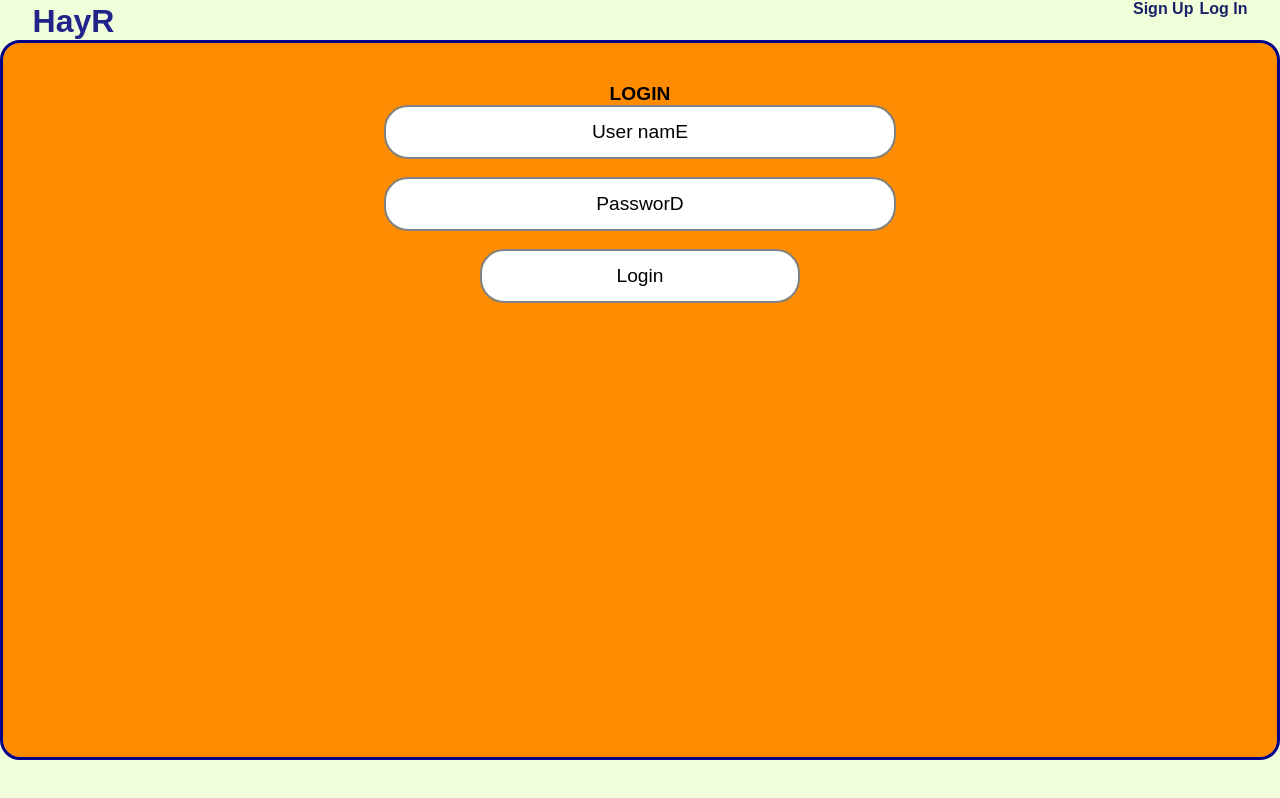
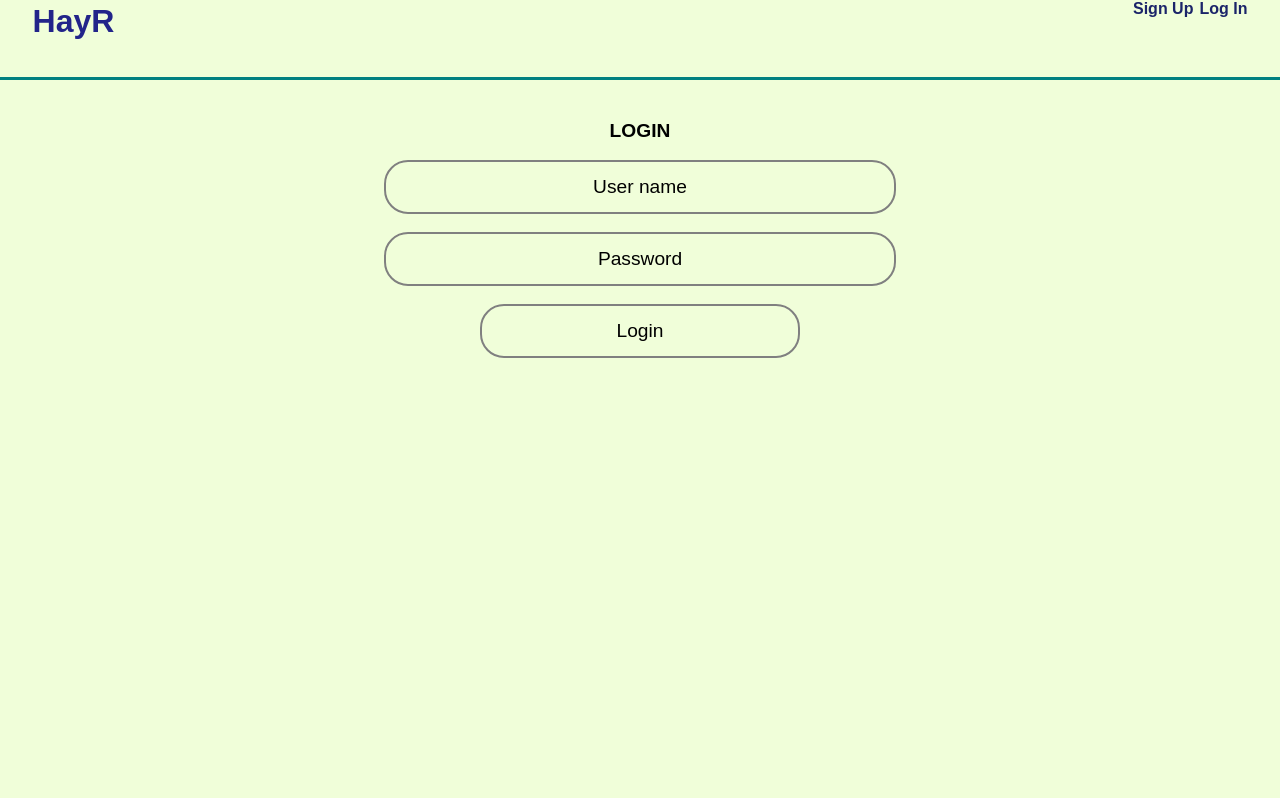
Before and after one commit to ManXD3la/hayr-client, a React (Create React App) app: page /login in a window 1280 px wide. Built offline with nearby package versions, Linux system fonts and the light colour scheme.

Commit message:
fixed login and landing grammar/ styling

```diff
--- a/src/components/LandingPage/Landing.css
+++ b/src/components/LandingPage/Landing.css
@@ -4,7 +4,6 @@
 
 .landingBtn {
     text-decoration: none;
-
 }
 
 section {
--- a/src/components/LandingPage/Landing.js
+++ b/src/components/LandingPage/Landing.js
@@ -1,5 +1,5 @@
 import React, {Component} from 'react';
-import {Redirect, Link} from 'react-router-dom'
+import {Redirect} from 'react-router-dom'
 
 import './Landing.css';
 
@@ -16,10 +16,6 @@ class Landing extends Component {
         }
     }
 
-    // componentDidMount() {
-        // if if the context showsloggedIn, disable sign up button
-    // }
-    // pass this through context
     validateEmail = eMail => {
         const emailFormatRegEx = new RegExp(/^[A-Z0-9._%+-]+@[A-Z0-9.-]+\.[A-Z]{2,4}$/i);
         if (emailFormatRegEx.test(eMail)) {
@@ -111,12 +107,12 @@ class Landing extends Component {
 
                 <section>
                     <h3>Record Reflection, Share Safely</h3>
-                    <p>As you become more comfortable with entering a few words about your day as  a reflection, you always have the option to reveal them to others anonymously. By sharing a reflection to the HayR community, you are able to see how others are during that day. When we accept and appreciate all thoughts and feelings that exist, we are able to appreciate the vastness of the human experience like stars in the night sky.</p>
+                    <p>As you become more comfortable with entering a few words about your day as  a reflection, you always have the option to reveal them to others anonymously. By sharing a reflection with the HayR community, you are able to see how others are during that day. When we accept and appreciate all thoughts and feelings that exist, we are able to appreciate the vastness of the human experience like stars in the night sky.</p>
                 </section>
 
                 <section>
                     <h3>Take note of your triggers</h3>
-                    <p>You may know how you feel at the moment, but do you know everything that led up to that feeling? By recording mood and thoughts, a person can free mental energy to create a mental timeline of the day. This timeliine allows us to better pinpoint the triggers and thoughts that brought you to your high and low feelings. Be as detailed as you want. The more, the better.</p>
+                    <p>You may know how you feel at the moment, but do you know everything that led up to that feeling? By recording mood and thoughts, a person can free mental energy to create a mental timeline of the day. This timeline allows us to better pinpoint the triggers and thoughts that brought you to your high and low feelings. Be as detailed as you want. The more, the better.</p>
                 </section>
 
                 <section>
--- a/src/components/LoginPage/Login.css
+++ b/src/components/LoginPage/Login.css
@@ -1,13 +1,8 @@
 .loginBox {
     width: 60vw;
     padding: 40px;
-    position: absolute;
-    border: solid 3px darkblue;
+    position: relative;
     border-radius: 20px;
-    top: 50%;
-    left:50%;
-    transform: translate(-50%,-50%);
-    background: darkorange;
     text-align: center;
 }
 
@@ -19,7 +14,7 @@
 .loginBox input[type= 'text'], .loginBox input[type='password'] {
     text-align: center;
     border: 2px solid grey;
-    background: white /*none*/;
+    background: #F0FED9 /;
     display: block;
     margin: auto;
     padding: 14px 10px;
@@ -38,7 +33,7 @@
 .loginBox input[type='submit'] {
     text-align: center;
     border: 2px solid grey;
-    background: white /*none*/;
+    background: #F0FED9;
     display: block;
     margin: auto;
     padding: 14px 10px;
@@ -51,5 +46,5 @@
 
 .loginBox input[type='submit']:hover, .loginBox input[type='submit']:focus {
     color: white;
-    background: black;
+    background: #1B2469;
 }
--- a/src/components/LoginPage/Login.js
+++ b/src/components/LoginPage/Login.js
@@ -72,11 +72,12 @@ class Login extends Component {
         return(
             <form className='loginBox' onSubmit={this.handleLoginButt}>
                 <h1>Login</h1>
+                <br />
                 <label htmlFor='userName'></label>
-                <input required type='text' name='userName' id='userName' placeholder='User namE'></input>
+                <input required type='text' name='userName' id='userName' placeholder='User name'></input>
                 <br/>
                 <label htmlFor='password'></label>
-                <input required type='password' name='password' id='password' placeholder='PassworD'></input>
+                <input required type='password' name='password' id='password' placeholder='Password'></input>
                 <br/>
                 <p className='formErrorMessage'>{this.displayError()}</p>
                 <input type='submit' name='login' id='loginButt' value='Login'></input>
```
